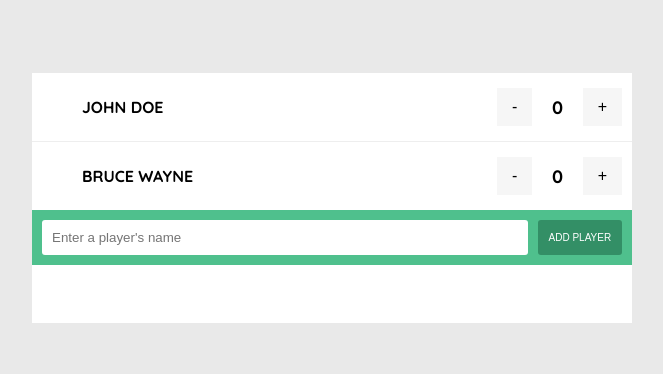
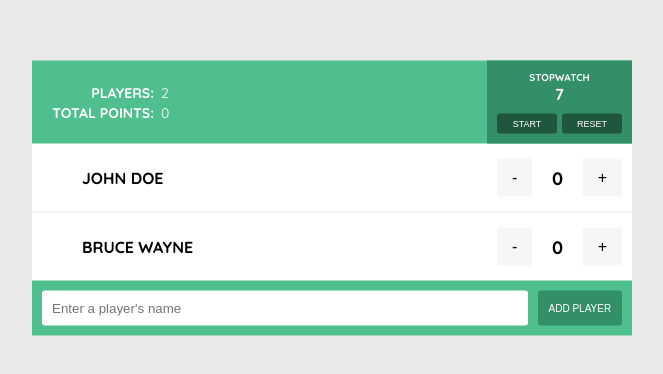
Before and after one commit to coderdiaz/scoreboard, a Vue app: page / in a window 1280 px wide. Shown: the part 202-576 px from the top of the page, without its empty margins (308-971 px from the left). Built offline with nearby package versions, Linux system fonts and the light colour scheme.

Commit message:
feat: added scoreboard header and fixes

```diff
--- a/src/components/PlayerForm.vue
+++ b/src/components/PlayerForm.vue
@@ -19,7 +19,7 @@ export default {
   },
   methods: {
     handleSubmit() {
-      if (this.playerName != '') {
+      if (this.playerName !== '') {
         this.$store.dispatch('ADD_PLAYER', { name: this.playerName });
         this.playerName = '';
       }
--- a/src/components/Scoreboard.vue
+++ b/src/components/Scoreboard.vue
@@ -1,5 +1,9 @@
 <template>
   <div class="scoreboard">
+    <div class="scoreboard-header grid">
+      <Statistics />
+      <Stopwatch />
+    </div>
     <div class="scoreboard-content">
       <Player
         v-for="(player, index) in players"
@@ -17,6 +21,8 @@
 import { mapGetters } from 'vuex';
 import PlayerForm from '@/components/PlayerForm.vue';
 import Player from '@/components/Player.vue';
+import Statistics from '@/components/Statistics.vue';
+import Stopwatch from '@/components/Stopwatch.vue';
 
 export default {
   name: 'Scoreboard',
@@ -28,6 +34,8 @@ export default {
   components: {
     PlayerForm,
     Player,
+    Statistics,
+    Stopwatch,
   },
 };
 </script>
--- /dev/null
+++ b/src/components/Statistics.vue
@@ -0,0 +1,20 @@
+<template>
+  <table class="statistics">
+    <tbody>
+      <tr>
+        <td class="row-label">Players:</td>
+        <td>2</td>
+      </tr>
+      <tr>
+        <td class="row-label">Total Points:</td>
+        <td>0</td>
+      </tr>
+    </tbody>
+  </table>
+</template>
+
+<script>
+export default {
+  name: 'Statistics',
+};
+</script>
--- /dev/null
+++ b/src/components/Stopwatch.vue
@@ -0,0 +1,16 @@
+<template>
+  <div class="stopwatch">
+    <h2 class="title">Stopwatch</h2>
+    <span class="stopwatch-time">7</span>
+    <div class="stopwatch-controls">
+      <button class="btn handler">Start</button>
+      <button class="btn">Reset</button>
+    </div>
+  </div>
+</template>
+
+<script>
+export default {
+  name: 'Stopwatch',
+};
+</script>
--- a/src/scss/components/_scoreboard.scss
+++ b/src/scss/components/_scoreboard.scss
@@ -8,8 +8,15 @@
   left: 50%;
   transform: translate(-50%, -50%);
 
+  .scoreboard-header {
+    color: $white-color;
+    background-color: $primary-color;
+    grid-template-columns: 1fr 145px;
+    align-items: center;
+  }
+
   .scoreboard-footer {
-    background: $primary-color;
+    background-color: $primary-color;
     padding: 10px;
   }
 }
--- /dev/null
+++ b/src/scss/components/_statistics.scss
@@ -0,0 +1,14 @@
+// Statistics
+.statistics {
+  width: 150px;
+  justify-items: center;
+  padding: 10px;
+  font-size: 14px;
+
+  .row-label {
+    text-align: right;
+    text-transform: uppercase;
+    padding-right: 5px;
+    font-weight: 700;
+  }
+}
--- /dev/null
+++ b/src/scss/components/_stopwatch.scss
@@ -0,0 +1,36 @@
+// Stopwatch
+.stopwatch {
+  padding: 10px;
+  text-align: center;
+  background-color: darken($primary-color, 15%);
+
+  .title {
+    font-size: 10px;
+    text-transform: uppercase;
+  }
+
+  .stopwatch-time {
+    font-weight: 700;
+    margin-bottom: 10px;
+    display: block;
+  }
+
+  .stopwatch-controls {
+    display: flex;
+    justify-content: space-between;
+
+    .btn {
+      border: 0;
+      width: 100%;
+      border-radius: 3px;
+      background-color: darken($primary-color, 30%);
+      padding: 5px;
+      font-size: 9px;
+      text-transform: uppercase;
+      color: $white-color;
+      &.handler {
+        margin-right: 5px;
+      }
+    }
+  }
+}
--- a/src/scss/main.scss
+++ b/src/scss/main.scss
@@ -8,3 +8,5 @@
 @import "components/scoreboard";
 @import "components/player-form";
 @import "components/player";
+@import "components/statistics";
+@import "components/stopwatch";
```
